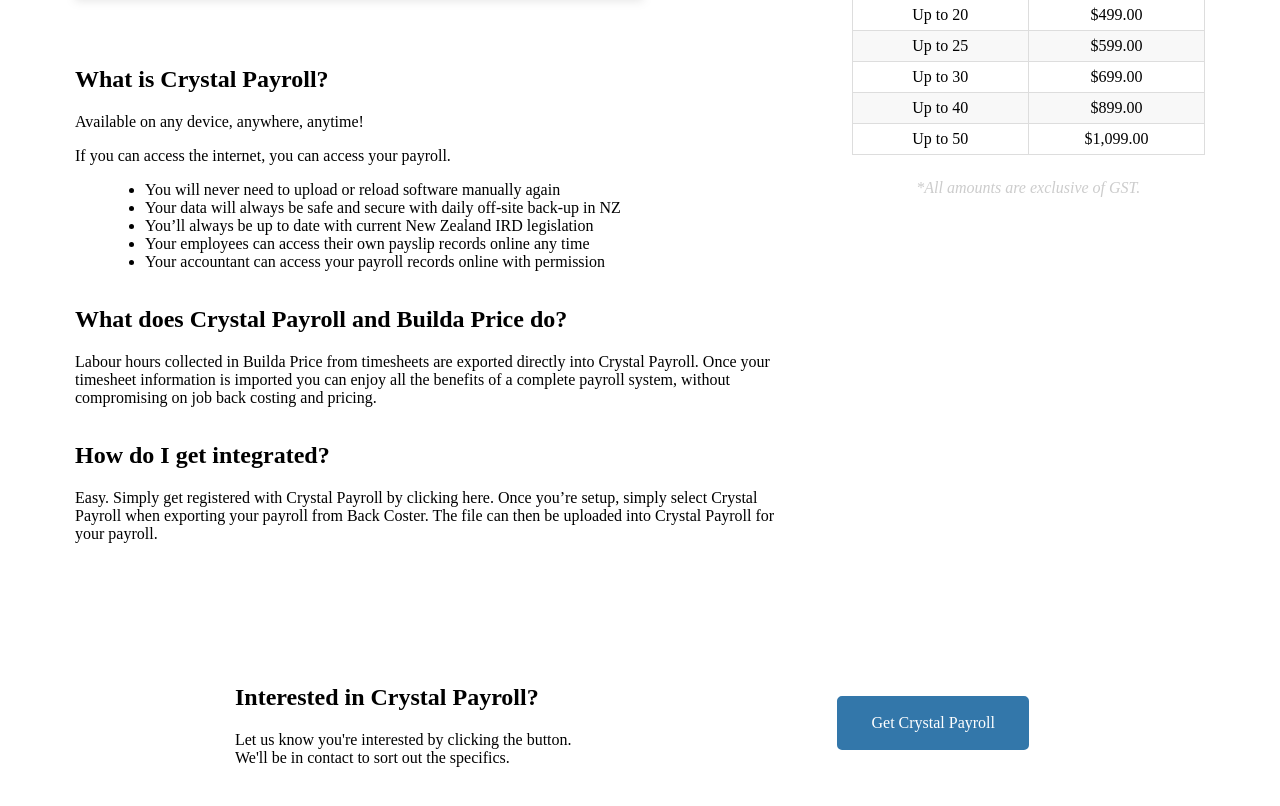
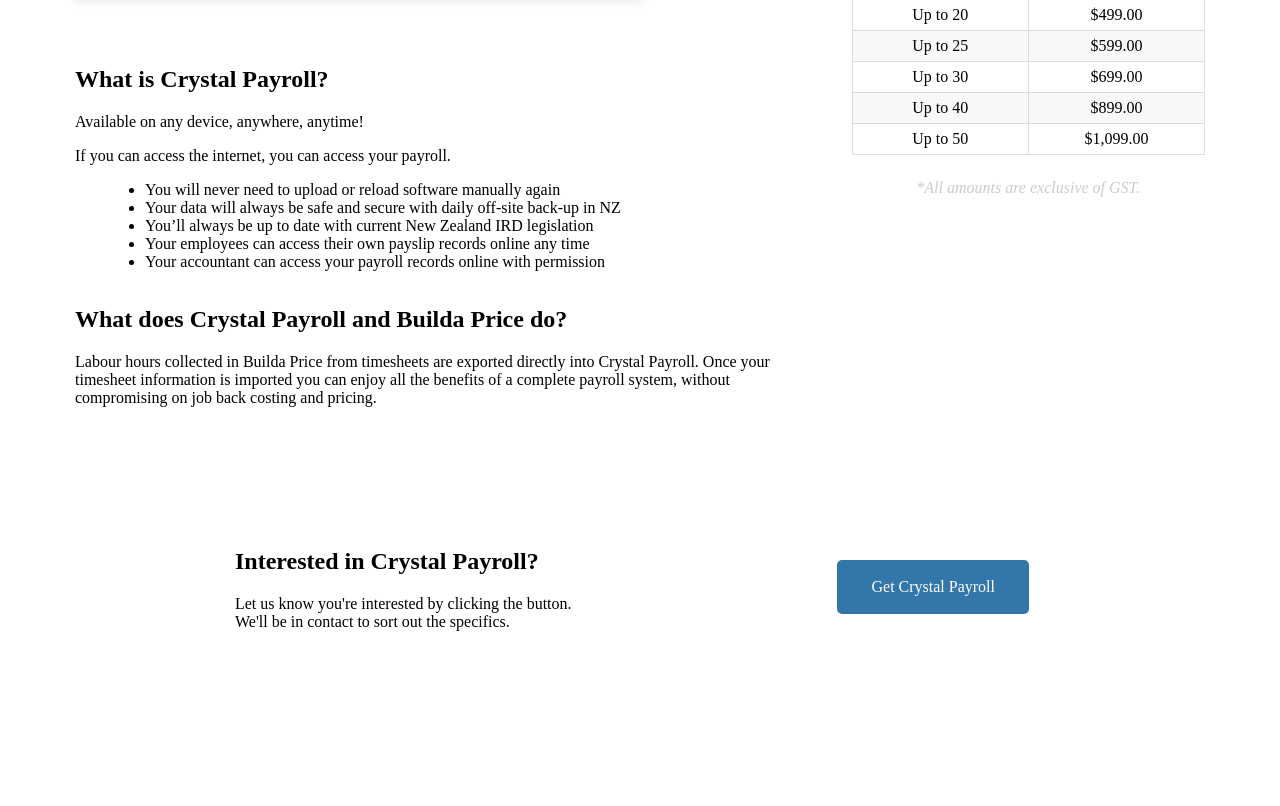
Before and after one commit to outtherenz/advertisements, a Jekyll site: the page built from promotions/crystal-payroll-promotion.md, in a window 1280 px wide, cut to the strip 596-1402 px from the top of the page. Built offline with Jekyll 4.4.1, drawn with Linux system fonts in a browser that asks for light colours; Markdown is read by kramdown in place of the engine named in the settings.

Commit message:
Update from Forestry.io - Updated crystal-payroll-promotion.md

```diff
--- a/promotions/crystal-payroll-promotion.md
+++ b/promotions/crystal-payroll-promotion.md
@@ -70,7 +70,3 @@
 ## What does Crystal Payroll and Builda Price do?
 
 Labour hours collected in Builda Price from timesheets are exported directly into Crystal Payroll. Once your timesheet information is imported you can enjoy all the benefits of a complete payroll system, without compromising on job back costing and pricing.
-
-## How do I get integrated?
-
-Easy. Simply get registered with Crystal Payroll by clicking here. Once you're setup, simply select Crystal Payroll when exporting your payroll from Back Coster. The file can then be uploaded into Crystal Payroll for your payroll.
```
